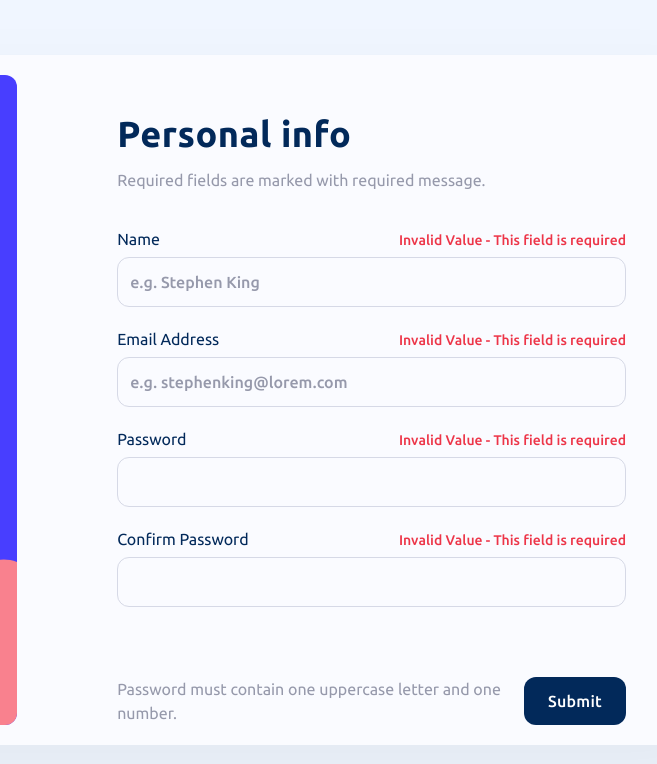
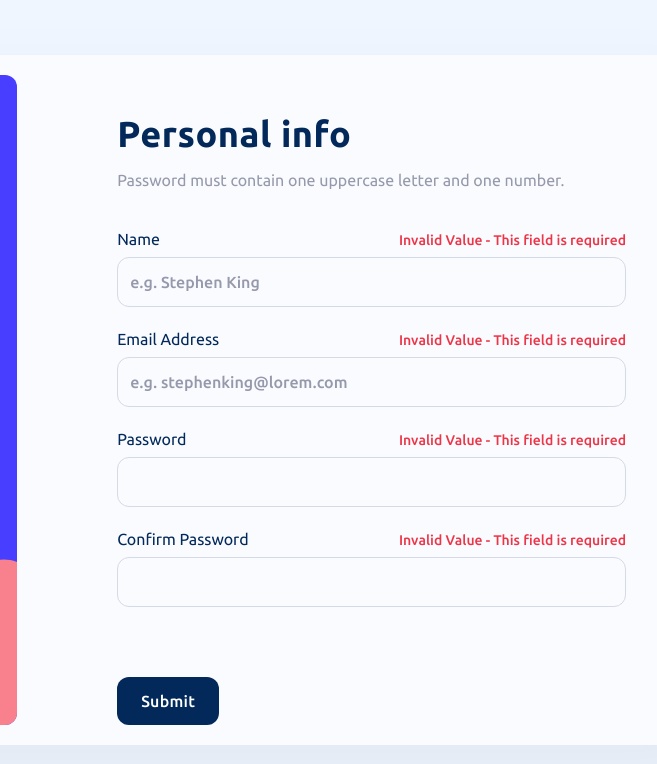
Before and after one commit to EmrahIso/Sign-up-Form, a website: page index.html in a window 1280 px wide. Shown: the full height of the page, 426-1083 px from the left. Drawn offline with Linux system fonts and the light colour scheme.

Commit message:
Removed paragraph indicating that required fields are marked with required message because it's obvious. Added info for correct password format

```diff
--- a/index.html
+++ b/index.html
@@ -15,7 +15,7 @@
         <article>
             <section>
                 <h2>Personal info</h2>
-                <p>Required fields are marked with required message.</p>
+                <p>Password must contain one uppercase letter and one number.</p>
             </section>
             <form action="#" class="form">
                 <div>
@@ -39,7 +39,6 @@
                     <span></span>
                 </div>
                 <div class="button__cont">
-                    <p>Password must contain one uppercase letter and one number.</p>
                     <button type="submit" class="button">Submit</button>
                 </div>
             </form>
```
